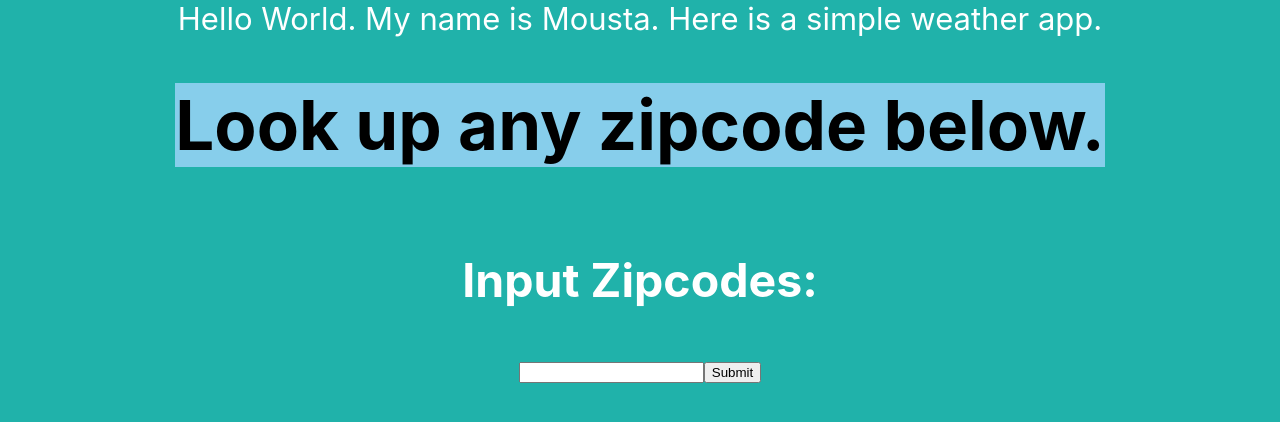
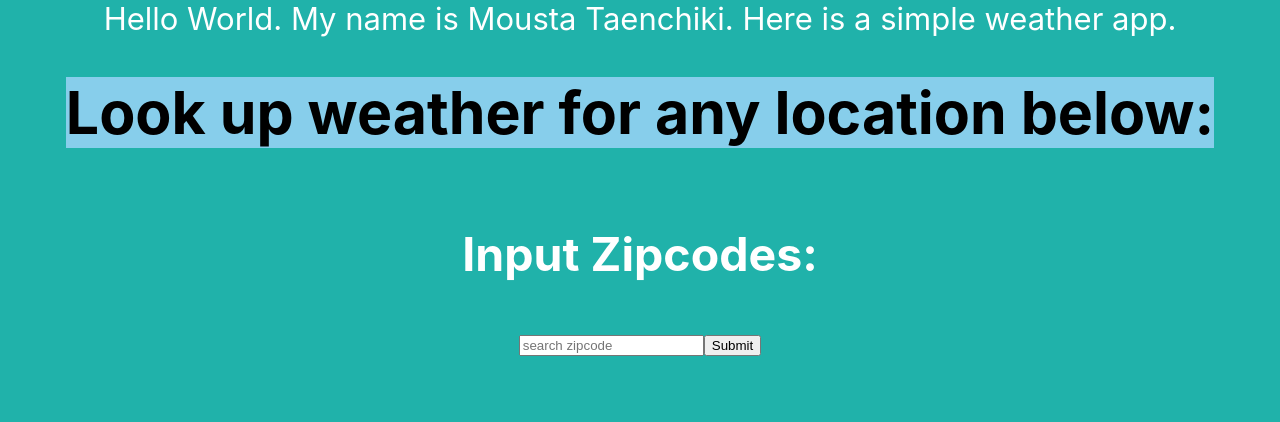
Before and after one commit to Moustadirane/Weather-app, a React (Create React App) app: page / in a window 1280 px wide. Shown: the top 422 px of the page. Built offline with nearby package versions, Linux system fonts and the light colour scheme.

Commit message:
Submit button changed

```diff
--- a/package.json
+++ b/package.json
@@ -6,6 +6,7 @@
     "@testing-library/jest-dom": "^4.2.4",
     "@testing-library/react": "^9.5.0",
     "@testing-library/user-event": "^7.2.1",
+    "material-ui-core": "^5.0.1",
     "react": "^16.13.1",
     "react-dom": "^16.13.1",
     "react-scripts": "3.4.1"
--- a/src/App.css
+++ b/src/App.css
@@ -19,5 +19,5 @@
   display: flex;
   flex-wrap: wrap;
   text-align: center;
-  font-size: calc(45px + 3vmin);
+  font-size: calc(35px + 3vmin);
 }
--- a/src/App.js
+++ b/src/App.js
@@ -1,32 +1,42 @@
 import React from 'react';
 import './App.css';
+import {useState, useEffect} from 'react';
+
 
 class App extends React.Component {
   constructor(){
     super()
     this.state = {
-      character : { }
+      userInput : " "
     }
+    //May need to bind to make "this" work
+    //this.handleSubmit = this.handleSubmit.bind(this);
   }
 
-  // function handleClick(){
-  //   console.log("I was clicked");
-  //
+  handleSubmit = () => {
+  }
+
+  // handleSubmit(event) => {
+  //   return (
+  //     console.log("hello");
+  //   )
   // };
 
   render(){
     return (
       <div className="App">
         <header className="App-header">
-            Hello World. My name is Mousta. Here is a simple weather app.
-            <h1 span className= "topStyle"> Look up any zipcode below.  </h1>
+            Hello World. My name is Mousta Taenchiki. Here is a simple weather app.
+            <h1 span className= "topStyle"> Look up weather for any location below:  </h1>
 
-            <form>
+            <form onSubmit = {this.handleSubmit}>
               <label>
                 <h2>Input Zipcodes:</h2>
-                <input type = "text" name = "name" />
+                <input type = "text" placeholder = "search zipcode" name = "textBox" />
+
               </label>
               <input type = "submit" value = "Submit" />
+
             </form>
 
 
```
Also changed, not shown: 1 other file (tests, documents, lock files or other folders).
